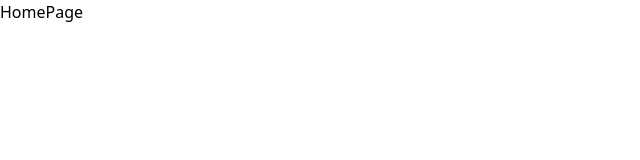
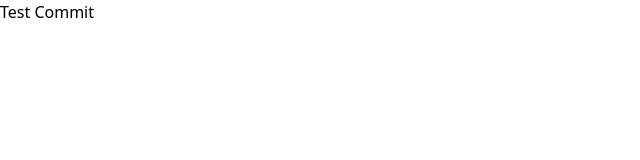
Before and after one commit to copreapt/my-portfolio-website, a React (Vite) app: page / in a window 1280 px wide. Shown: the top 160 px of the page, without its empty margins (0-640 px from the left). Built offline with nearby package versions, Linux system fonts and the light colour scheme.

Commit message:
test commit

```diff
--- a/src/pages/HomePage.jsx
+++ b/src/pages/HomePage.jsx
@@ -2,7 +2,9 @@ import React from 'react'
 
 const HomePage = () => {
   return (
-    <div>HomePage</div>
+    <div>
+        <h1>Test Commit</h1>
+    </div>
   )
 }
 
```
